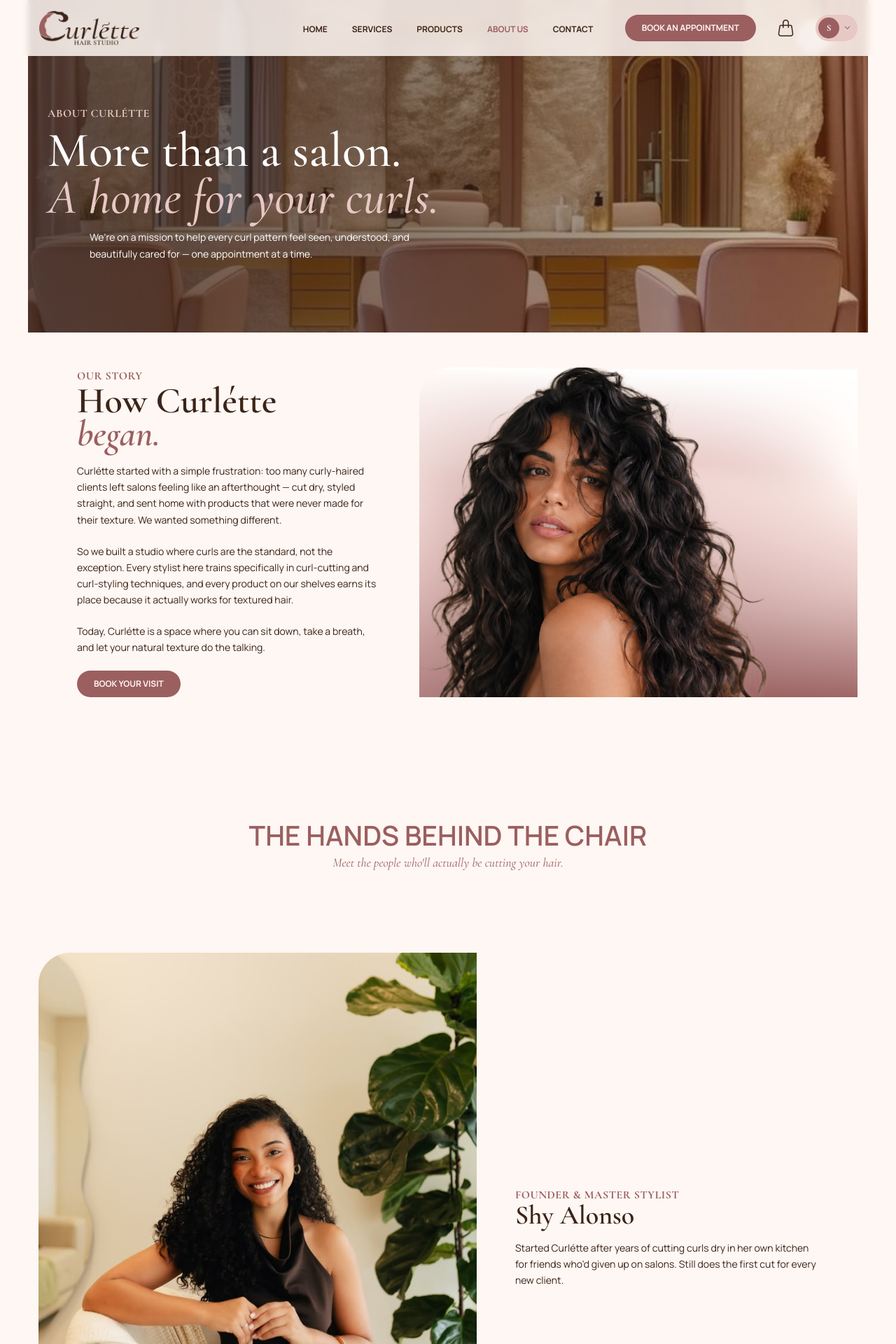
After one commit to pshayeen/CURLETTE, a PHP site: page /about.php in a window 1280 px wide. The commit adds this page. Shown: the top 1920 px of the page at 70% size. Run offline with PHP 8.4, Linux system fonts and the light colour scheme; the visitor is signed in with stand-in values (Sample User, id 1); data that the repository does not hold is empty.

Commit message:
Add About Us page, about.php

```diff
--- /dev/null
+++ b/about.php
@@ -0,0 +1,183 @@
+<?php
+session_start();
+require 'includes/helpers.php';
+
+$isLoggedIn = !empty($_SESSION['user_id']);
+$username   = $_SESSION['username'] ?? '';
+$bookHref   = bookHref($isLoggedIn);
+?>
+
+<!DOCTYPE html>
+<html lang="en">
+<head>
+    <meta charset="UTF-8">
+    <meta name="viewport" content="width=device-width, initial-scale=1.0">
+
+    <title>About Us — Curlétte Hair Studio</title>
+    <link rel="icon" href="assets/C-icon.png" type="image/png">
+
+    <link rel="preconnect" href="https://fonts.googleapis.com">
+    <link rel="preconnect" href="https://fonts.gstatic.com" crossorigin>
+    <link href="https://fonts.googleapis.com/css2?family=Cormorant+Garamond:ital,wght@0,400;0,500;0,600;0,700;1,400;1,500;1,600&family=Manrope:wght@400;500;600;700&display=swap" rel="stylesheet">
+
+    <link href="https://cdn.jsdelivr.net/npm/bootstrap@5.3.8/dist/css/bootstrap.min.css" rel="stylesheet">
+    <link href="https://cdn.jsdelivr.net/npm/bootstrap-icons@1.13.1/font/bootstrap-icons.min.css" rel="stylesheet">
+
+    <link rel="stylesheet" href="assets/css/style.css">
+</head>
+
+<body data-logged-in="<?= $isLoggedIn ? '1' : '0' ?>">
+
+<?php $navActive = 'about'; include 'partials/nav.php'; ?>
+
+<main class="booking-page">
+
+    <section class="booking-hero about-hero">
+
+        <img src="assets/salon.jpg" alt="" class="section-bg">
+        <div class="about-hero-overlay"></div>
+
+        <div class="booking-heading">
+            <p class="home-label">ABOUT CURLÉTTE</p>
+            <h1>More than a salon.<br><em>A home for your curls.</em></h1>
+            <p>We're on a mission to help every curl pattern feel seen, understood, and beautifully cared for — one appointment at a time.</p>
+        </div>
+
+    </section>
+
+    <!-- OUR STORY -->
+    <section class="about-story">
+        <div class="about-box about-box--auto">
+
+            <div class="about-text">
+                <span>OUR STORY</span>
+
+                <h2>How Curlétte<br><em>began.</em></h2>
+
+                <p>
+                    Curlétte started with a simple frustration: too many curly-haired
+                    clients left salons feeling like an afterthought — cut dry, styled
+                    straight, and sent home with products that were never made for
+                    their texture. We wanted something different.
+                </p>
+
+                <p>
+                    So we built a studio where curls are the standard, not the
+                    exception. Every stylist here trains specifically in curl-cutting
+                    and curl-styling techniques, and every product on our shelves
+                    earns its place because it actually works for textured hair.
+                </p>
+
+                <p>
+                    Today, Curlétte is a space where you can sit down, take a breath,
+                    and let your natural texture do the talking.
+                </p>
+
+                <a href="<?= $bookHref ?>" class="btn-main js-book-trigger">
+                    BOOK YOUR VISIT
+                </a>
+            </div>
+
+            <div class="about-img about-img--right">
+                <img src="assets/model.png" alt="Curlétte client with healthy curls">
+            </div>
+
+        </div>
+    </section>
+
+    <!-- TEAM -->
+    <section class="about-team">
+
+        <div class="section-box">
+            <header class="section-title">
+                <h2>THE HANDS BEHIND THE CHAIR</h2>
+                <p>Meet the people who'll actually be cutting your hair.</p>
+            </header>
+        </div>
+
+        <div class="about-team-rows">
+
+            <div class="about-box about-box--auto about-box--reverse">
+                <div class="about-img">
+                    <img src="assets/sample-pic3.jpg" alt="Shy Alonso">
+                </div>
+                <div class="about-text about-text--person">
+                    <span>FOUNDER &amp; MASTER STYLIST</span>
+                    <h2>Shy Alonso</h2>
+                    <p>Started Curlétte after years of cutting curls dry in her own kitchen for friends who'd given up on salons. Still does the first cut for every new client.</p>
+                </div>
+            </div>
+
+            <div class="about-box about-box--auto">
+                <div class="about-text about-text--person">
+                    <span>CURL SPECIALIST</span>
+                    <h2>Ren Cruz</h2>
+                    <p>Trained in curl-by-curl cutting and lives for a good curly bob transformation. If you're nervous about cutting your curls, ask for Ren.</p>
+                </div>
+                <div class="about-img">
+                    <img src="assets/sample-pic2.jpg" alt="Ren Cruz">
+                </div>
+            </div>
+
+            <div class="about-box about-box--auto about-box--reverse">
+                <div class="about-img">
+                    <img src="assets/sample-pic1.jpg" alt="Leah Santos">
+                </div>
+                <div class="about-text about-text--person">
+                    <span>COLORIST</span>
+                    <h2>Leah Santos</h2>
+                    <p>Specializes in color that grows out gracefully — balayage and money-piece highlights using curl-safe formulas that won't loosen your pattern.</p>
+                </div>
+            </div>
+
+            <div class="about-box about-box--auto">
+                <div class="about-text about-text--person">
+                    <span>CURL SPECIALIST &amp; EDUCATOR</span>
+                    <h2>Bea Rodriguez</h2>
+                    <p>Runs our styling workshops and will absolutely rewrite how you think about the "plopping" technique.</p>
+                </div>
+                <div class="about-img">
+                    <img src="assets/sample-pic.jpg" alt="Bea Rodriguez">
+                </div>
+            </div>
+
+        </div>
+
+    </section>
+
+    <!-- VISIT US -->
+    <section class="about-visit">
+
+        <img src="assets/bg.png" alt="" class="section-bg">
+
+        <div class="about-visit-content">
+            <div class="about-visit-panel">
+                <header class="section-title">
+                    <h2>VISIT US</h2>
+                    <p>Come say hello.</p>
+                </header>
+
+                <div class="about-visit-address">
+                    <i class="bi bi-geo-alt"></i>
+                    <p>123 Curl Street, Cebu City, 6000 Cebu, Philippines</p>
+                </div>
+
+                <div class="about-visit-contact">
+                    <a href="tel:09123456789"><i class="bi bi-telephone"></i> 0912 345 6789</a>
+                    <a href="mailto:curlettehairstudio@email.com"><i class="bi bi-envelope"></i> curlettehairstudio@email.com</a>
+                </div>
+            </div>
+        </div>
+
+    </section>
+
+</main>
+
+<?php include 'partials/cta-banner.php'; ?>
+<?php include 'partials/footer.php'; ?>
+<?php include 'partials/auth-modal.php'; ?>
+
+<script src="assets/js/script.js"></script>
+
+</body>
+</html>
--- a/assets/css/style.css
+++ b/assets/css/style.css
@@ -1,8 +1,12 @@
 :root {
     --primary-bg-color: #FFF7F3;
+    --primary-bg-color-rgb: 255, 247, 243;
     --primary-color: #9B5F60;
+    --primary-color-rgb: 155, 95, 96;
     --secondary-color: #E8C8C5;
+    --secondary-color-rgb: 232, 200, 197;
     --font-color: #3B2418;
+    --font-color-rgb: 59, 36, 24;
     --font-heading: 'Cormorant Garamond', Garamond, serif;
     --font-body: 'Manrope', sans-serif;
     --max-width: 1536px;
@@ -46,7 +50,7 @@ ul {
     left: 0;
     z-index: 1000;
     width: 100%;
-    background: rgba(255, 247, 243, .86);
+    background: rgba(var(--primary-bg-color-rgb), .86);
     backdrop-filter: blur(5px);
 }
 
@@ -774,6 +778,173 @@ ul {
     width: 100%;
     height: 100%;
     object-fit: cover;
+}
+
+.about-img--right img {
+    object-position: right center;
+}
+
+
+/* ABOUT PAGE */
+
+.about-hero {
+    position: relative;
+    overflow: hidden;
+}
+
+.about-hero > .booking-heading {
+    position: relative;
+    z-index: 1;
+    max-width: 640px;
+    margin: 0;
+    text-align: left;
+}
+
+.about-hero-overlay {
+    position: absolute;
+    inset: 0;
+    z-index: 0;
+    background: linear-gradient(90deg, rgba(var(--font-color-rgb), .80) 0%, rgba(var(--font-color-rgb), .55) 55%, rgba(var(--font-color-rgb), .22) 100%);
+}
+
+.about-hero .home-label {
+    color: var(--secondary-color);
+}
+
+.about-hero .booking-heading h1,
+.about-hero .booking-heading > p:last-child {
+    color: #fff;
+}
+
+.about-hero .booking-heading h1 em {
+    color: var(--secondary-color);
+}
+
+@media (max-width: 800px) {
+    .about-hero > .booking-heading {
+        max-width: none;
+        margin: 0 auto;
+        text-align: center;
+    }
+}
+
+.about-story {
+    padding: 0 55px 70px;
+}
+
+.about-box--auto {
+    height: auto;
+    min-height: 480px;
+    padding: 50px 0;
+}
+
+.about-box--reverse {
+    grid-template-columns: 53.5% 46.5%;
+}
+
+.about-team {
+    padding: 60px 0 20px;
+}
+
+.about-team-rows {
+    display: flex;
+    flex-direction: column;
+    gap: 50px;
+    padding: 40px 55px 70px;
+}
+
+.about-text--person h2 {
+    font-size: 38px;
+}
+
+@media (max-width: 800px) {
+    .about-box,
+    .about-box--reverse {
+        grid-template-columns: 1fr;
+        height: auto;
+    }
+
+    .about-text,
+    .about-img {
+        border-radius: 0;
+    }
+
+    .about-team-rows {
+        padding: 40px 20px 60px;
+    }
+}
+
+.about-visit {
+    position: relative;
+    overflow: hidden;
+    padding: 50px 55px 60px;
+    text-align: center;
+    background: var(--secondary-color);
+}
+
+.about-visit .section-bg {
+    opacity: .55;
+}
+
+.about-visit-content {
+    position: relative;
+    z-index: 1;
+}
+
+.about-visit-panel {
+    max-width: 640px;
+    margin: 0 auto;
+    padding: 44px 40px;
+    border-radius: 32px;
+    background: #fff;
+    box-shadow: 0 25px 60px rgba(var(--font-color-rgb), .15);
+}
+
+.about-visit-panel .section-title {
+    margin-bottom: 20px;
+}
+
+.about-visit-address {
+    display: flex;
+    flex-direction: column;
+    align-items: center;
+    gap: 10px;
+}
+
+.about-visit-address i {
+    color: var(--primary-color);
+    font-size: 20px;
+}
+
+.about-visit-address p {
+    font-family: var(--font-heading);
+    font-size: 18px;
+    font-weight: 600;
+}
+
+.about-visit-contact {
+    display: flex;
+    flex-wrap: wrap;
+    align-items: center;
+    justify-content: center;
+    gap: 34px;
+    margin-top: 24px;
+    padding-top: 24px;
+    border-top: 1px solid #EFE3DE;
+}
+
+.about-visit-contact a {
+    display: flex;
+    align-items: center;
+    gap: 8px;
+    font-family: var(--font-heading);
+    font-size: 17px;
+    font-weight: 600;
+}
+
+.about-visit-contact i {
+    color: var(--primary-color);
+    font-size: 18px;
 }
 
 
--- a/includes/redirects.php
+++ b/includes/redirects.php
@@ -1,13 +1,13 @@
 <?php
 
-// Targets are relative to actions/, the only place resolveRedirectTarget() is called from.
+// Targets are relative to forms/, the only place resolveRedirectTarget() is called from.
 function getRedirectMap(): array
 {
     return [
         'home'             => '../index.php#home',
         'services'         => '../services.php',
         'products'         => '../products.php',
-        'about'            => '../index.php#about',
+        'about'            => '../about.php',
         'contact'          => '../index.php#contact',
         'book-appointment' => '../bookAppointment.php',
         'cart'             => '../cart.php',
--- a/index.php
+++ b/index.php
@@ -207,7 +207,7 @@ $products   = getProducts();
                     understood, and confident in their natural texture.
                 </p>
 
-                <a href="#about" class="btn-outline btn-small">
+                <a href="about.php" class="btn-outline btn-small">
                     LEARN MORE ABOUT US
                 </a>
 
@@ -537,7 +537,7 @@ $products   = getProducts();
                         <div><span>AVAILABILITY</span><strong><?= (int) $product['stock_quantity'] > 0 ? 'In stock' : 'Out of stock' ?></strong></div>
                     </div>
                     <?php if ((int) $product['stock_quantity'] > 0): ?>
-                        <form method="post" action="actions/update-cart.php">
+                        <form method="post" action="forms/update-cart.php">
                             <input type="hidden" name="add_to_cart" value="<?= (int) $product['id'] ?>">
                             <input type="hidden" name="return_to" value="index">
                             <button type="submit" class="btn-main detail-modal-cta">
--- a/partials/auth-modal.php
+++ b/partials/auth-modal.php
@@ -18,7 +18,7 @@
             <h2 class="auth-title" id="authModalTitle">Welcome back.</h2>
             <p class="auth-sub">Log in to manage your appointments and orders.</p>
 
-            <form action="actions/login.php" method="post" class="auth-form" novalidate data-ajax-form>
+            <form action="forms/login.php" method="post" class="auth-form" novalidate data-ajax-form>
                 <input type="hidden" name="login" value="1">
                 <input type="hidden" name="redirect" value="" class="js-redirect-field">
 
@@ -40,7 +40,7 @@
             <h2 class="auth-title">Join Curlétte.</h2>
             <p class="auth-sub">Create an account to book appointments and shop products.</p>
 
-            <form action="actions/login.php" method="post" class="auth-form" novalidate data-ajax-form>
+            <form action="forms/login.php" method="post" class="auth-form" novalidate data-ajax-form>
                 <input type="hidden" name="signup" value="1">
                 <input type="hidden" name="redirect" value="" class="js-redirect-field">
 
--- a/partials/footer.php
+++ b/partials/footer.php
@@ -24,7 +24,7 @@
             <a href="index.php#home">HOME</a>
             <a href="services.php">SERVICES</a>
             <a href="products.php">PRODUCTS</a>
-            <a href="index.php#about">ABOUT US</a>
+            <a href="about.php">ABOUT US</a>
             <a href="index.php#contact">CONTACT</a>
 
         </div>
@@ -43,6 +43,11 @@
         <div class="footer-col">
 
             <h3>CONTACT US</h3>
+
+            <p>
+                <i class="bi bi-geo-alt"></i>
+                123 Curl Street, Cebu City, 6000 Cebu, Philippines
+            </p>
 
             <p>
                 <i class="bi bi-telephone"></i>
--- a/partials/nav.php
+++ b/partials/nav.php
@@ -23,7 +23,7 @@ function navClass(string $key, string $navActive): string
                 <li><a href="index.php#home" class="<?= navClass('home', $navActive) ?>">HOME</a></li>
                 <li><a href="services.php" class="<?= navClass('services', $navActive) ?>">SERVICES</a></li>
                 <li><a href="products.php" class="<?= navClass('products', $navActive) ?>">PRODUCTS</a></li>
-                <li><a href="index.php#about" class="<?= navClass('about', $navActive) ?>">ABOUT US</a></li>
+                <li><a href="about.php" class="<?= navClass('about', $navActive) ?>">ABOUT US</a></li>
                 <li><a href="index.php#contact" class="<?= navClass('contact', $navActive) ?>">CONTACT</a></li>
             </ul>
 
@@ -63,7 +63,7 @@ function navClass(string $key, string $navActive): string
                                 <span>My Appointments</span>
                             </a>
                             <div class="account-dropdown-divider"></div>
-                            <a href="actions/logout.php" class="logout-link">
+                            <a href="forms/logout.php" class="logout-link">
                                 <i class="bi bi-box-arrow-right"></i>
                                 <span>Log Out</span>
                             </a>
--- a/partials/product-card.php
+++ b/partials/product-card.php
@@ -24,7 +24,7 @@ $inStock  = (int) ($product['stock_quantity'] ?? 0) > 0;
         </button>
 
         <?php if ($inStock): ?>
-            <form method="post" action="actions/update-cart.php" class="cart-btn-form">
+            <form method="post" action="forms/update-cart.php" class="cart-btn-form">
                 <input type="hidden" name="add_to_cart" value="<?= (int) $product['id'] ?>">
                 <input type="hidden" name="return_to" value="<?= htmlspecialchars($returnTo, ENT_QUOTES, 'UTF-8') ?>">
                 <button class="cart-btn" type="submit" aria-label="Add <?= htmlspecialchars($product['name'], ENT_QUOTES, 'UTF-8') ?> to cart">
@@ -46,7 +46,7 @@ $inStock  = (int) ($product['stock_quantity'] ?? 0) > 0;
             <strong><?= formatPrice($product['price']) ?></strong>
 
             <?php if ($inStock): ?>
-                <form method="post" action="actions/update-cart.php" class="cart-btn-form">
+                <form method="post" action="forms/update-cart.php" class="cart-btn-form">
                     <input type="hidden" name="add_to_cart" value="<?= (int) $product['id'] ?>">
                     <input type="hidden" name="return_to" value="<?= htmlspecialchars($returnTo, ENT_QUOTES, 'UTF-8') ?>">
                     <button class="cart-btn" type="submit" aria-label="Add <?= htmlspecialchars($product['name'], ENT_QUOTES, 'UTF-8') ?> to cart">
```
Also changed, not shown: other parts of assets/css/style.css (+17 -17 lines), bookAppointment.php (+16 -4 lines), assets/sample-pic.jpg (added), assets/sample-pic1.jpg (added), assets/sample-pic2.jpg (added), assets/sample-pic3.jpg (added).
